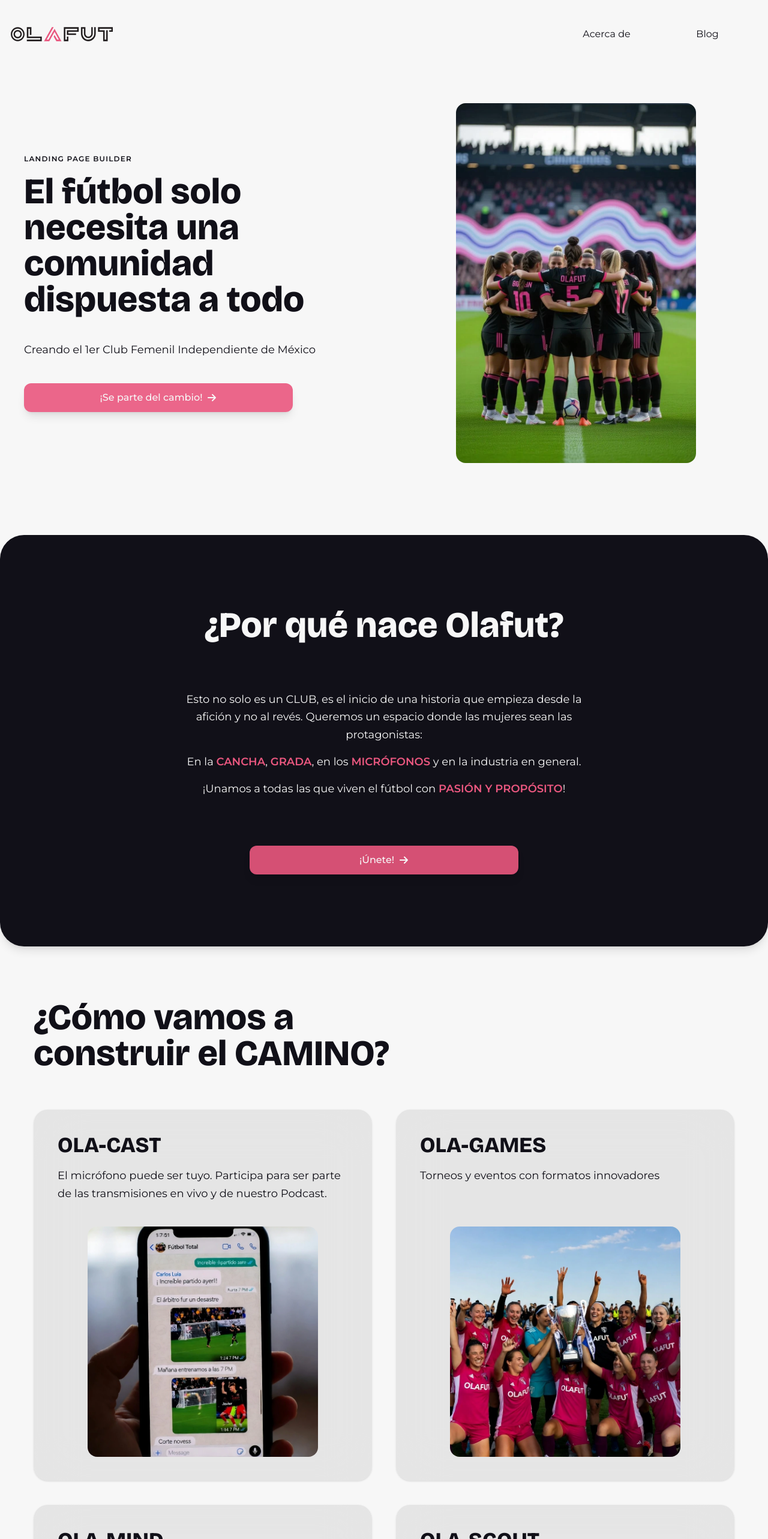
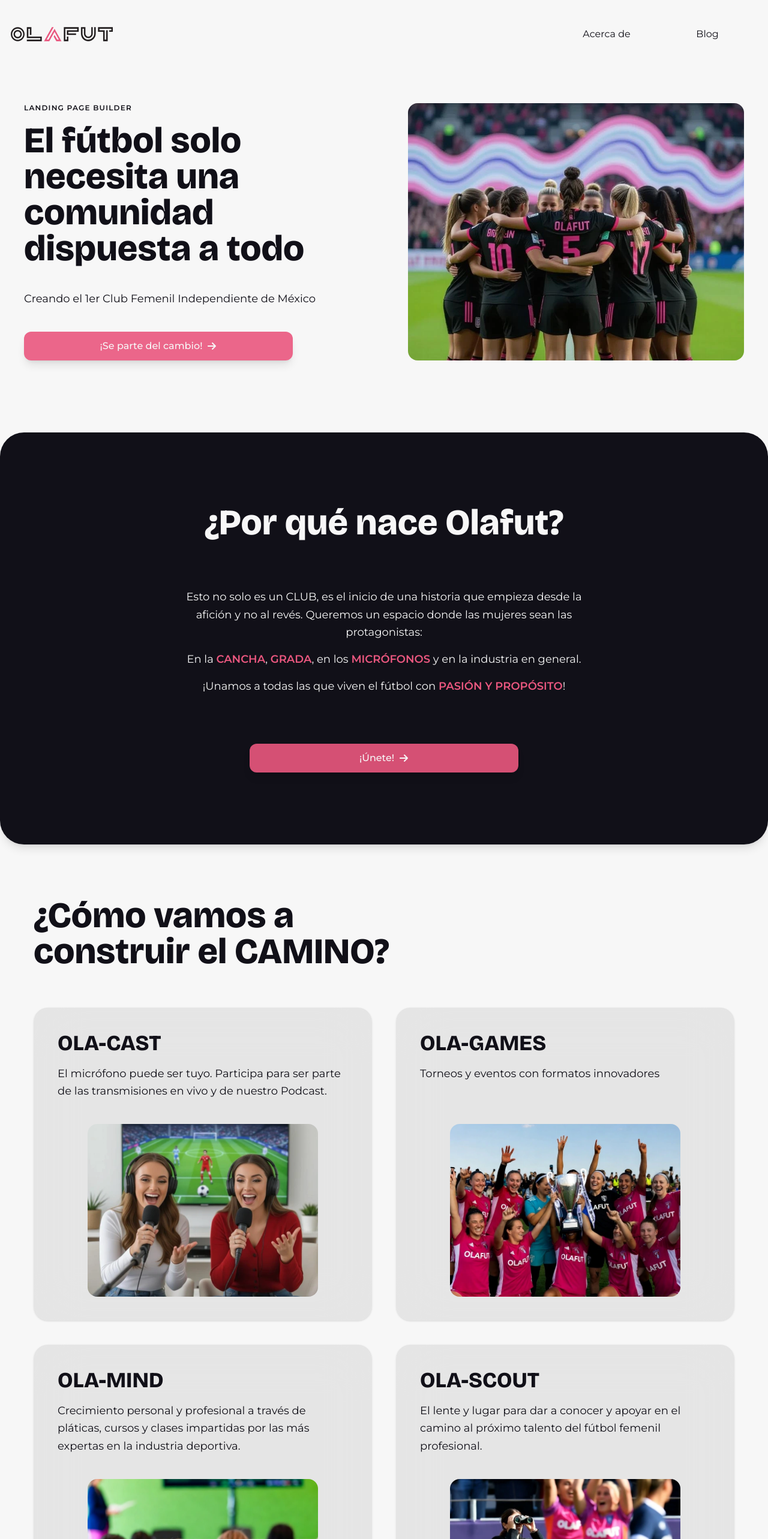
Before and after one commit to olafut/landing-olafut, a Next.js app: page / in a window 1280 px wide. Shown: the top 2566 px of the page at 60% size. Built offline with nearby package versions, Linux system fonts and the light colour scheme.

Commit message:
refactor: code structure for improved readability and maintainability

```diff
--- a/src/app/_components/HeroSection.tsx
+++ b/src/app/_components/HeroSection.tsx
@@ -25,16 +25,17 @@ export const HeroSection = () => {
           </Button>
         </div>
 
+        <div className="mx-auto relative w-full h-full aspect-3/4 lg:aspect-4/3">
           <Image
             src="/assets/hero.webp"
             alt="Hero Image"
-          width={1232}
-          height={200}
-          className="pointer-events-none select-none h-[600px] w-auto rounded-2xl mx-auto"
+            fill
+            className="rounded-2xl absolute object-cover"
             priority
             loading="eager"
             decoding="sync"
           />
+        </div>
       </section>
     </div>
   );
--- a/src/app/_components/ProductCard.tsx
+++ b/src/app/_components/ProductCard.tsx
@@ -34,7 +34,7 @@ export const ProductCard: FC<ProductCardProps> = ({
       </section>
 
       {!!imgProps?.src && !!imgProps.alt && (
-        <div className="relative w-96 h-auto max-w-full mx-auto rounded-2xl aspect-square hover:transform-cpu hover:scale-[1.02] transition-transform duration-300">
+        <div className="relative w-96 h-auto max-w-full mx-auto rounded-2xl aspect-3/4 lg:aspect-4/3 hover:transform-cpu hover:scale-[1.02] transition-transform duration-300">
           <Image
             className="absolute rounded-2xl object-cover"
             fill
--- a/src/app/_components/ProductsSection.tsx
+++ b/src/app/_components/ProductsSection.tsx
@@ -17,7 +17,7 @@ export const ProductsSection = () => {
           title="OLA-CAST"
           description="El micrófono puede ser tuyo. Participa para ser parte de las transmisiones en vivo y de nuestro Podcast."
           image={{
-            src: '/assets/OLA-DIGITAL.webp',
+            src: '/assets/OLA-CAST.webp',
             alt: 'Ola-Cast',
           }}
         />
```
Also changed, not shown: public/assets/OLA-CAST.webp (added). Lines whose indentation alone changed are shown as unchanged.
